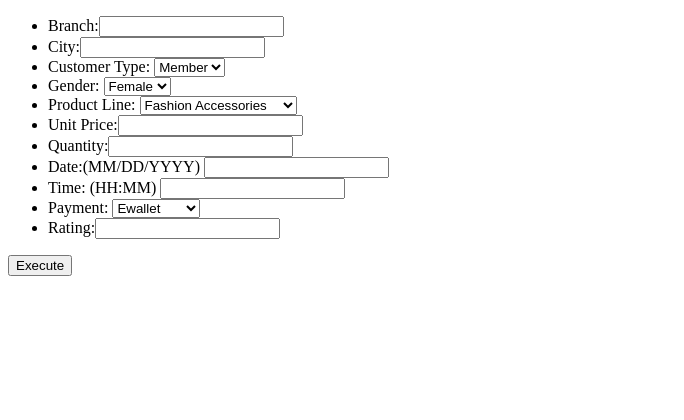
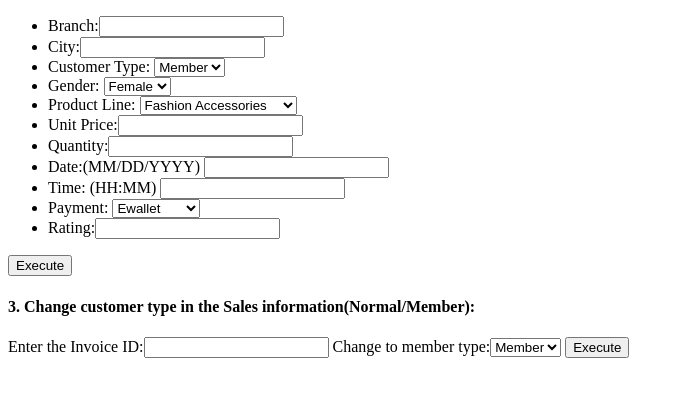
Before and after one commit to manasabalaji221/SupermarketSales, a Flask app: page / in a window 1280 px wide. Shown: the part 385-805 px from the top of the page, without its empty margins (0-684 px from the left). Before the commit the page ends 661 px from the top, so only its background shows below. Run offline with Flask 2, Linux system fonts and the light colour scheme.

Commit message:
Update data

```diff
--- a/app.py
+++ b/app.py
@@ -72,6 +72,60 @@ def insert1():
     cur.execute(insert1, (id, branch, city, ctype, gender, prod, unit, quantity, tax, total, date, time, pay, cogs, gmp, gi, rating))
     return render_template('insert_data.html')
 
+@app.route('/changemem', methods=['GET'])
+def changemem():
+    print("new function")
+    ii = str(request.args['ii'])
+    ctype1 = request.args['ctype1']
+    print(ctype1, ii)
+    select2 = "select * from supermarket_sales where convert(varchar,[Invoice ID]) = ?"
+    cur = conn.cursor()
+    cur.execute(select2, ii)
+    rows = cur.fetchall()
+    print(rows)
+    if (len(rows) == 0):
+        return render_template('update_data.html', data="Cannot Update query since invoice number was not found.")
+
+    insert1 = "insert into supermarket_sales ( [Invoice ID], Branch, City, [Customer type], Gender, [Product line], [Unit price], Quantity, [Tax 5%], Total, Date, Time, Payment, cogs, [gross margin percentage], [gross income], Rating ) values ( ?,?,?,?,?,?,?,?,?,?,?,?,?,?,?,?,? )"
+    cur3 = conn.cursor()
+    cur3.execute(insert1, (rows[0][0], rows[0][1], rows[0][2], ctype1, rows[0][4], rows[0][5], rows[0][6], rows[0][7], rows[0][8], rows[0][9], rows[0][10], rows[0][11], rows[0][12], rows[0][13], rows[0][14], rows[0][15], rows[0][16]))
+    # update1 = "update supermarket_sales set [Customer type] = ? where convert(varchar,[Invoice ID])= ?"
+    # # and convert(varchar, Date)>= ?"
+    #
+    # # row = cursor.fetchone()
+    # cur5 = conn.cursor()
+    # cur5.execute(update1, (ctype1, ii))
+
+    # delete1 = "delete from supermarket_sales where convert(nvarchar,[Customer type]) != ? and convert(varchar,[Invoice ID])= ?"
+    # cur5 = conn.cursor()
+    # cur5.execute(delete1, (ctype1, ii))
+
+    print("update")
+    return render_template('update_data.html', data="The member information was updated to the given invoice.")
+
+
+# @app.route('/update1', methods=['GET'])
+# def update1():
+#     ii = request.args['ii']
+#     type = request.args['type']
+#     print(type,ii)
+#     select2 = "select * from supermarket_sales where [Invoice ID]) = ?"
+#     cur = conn.cursor()
+#     cur.execute(select2, (ii))
+#     rows = cur.fetchall()
+#     print(rows)
+#     if(len(rows)==0):
+#         return render_template('update_data.html', data="Cannot Update query since invoice number was not found.")
+#
+#     update1 = "update supermarket_sales set [Customer type] = ? where [Invoice ID]= ?"
+#     # and convert(varchar, Date)>= ?"
+#
+#     # row = cursor.fetchone()
+#     cur5 = conn.cursor()
+#     cur5.execute(update1, (type,ii))
+#     # print(cur)
+#     return render_template('update_data.html', data="The member information was updated to the given invoice.")
+#
 
 
 if __name__ == '__main__':
--- a/templates/date_range.html
+++ b/templates/date_range.html
@@ -5,12 +5,18 @@
     <title>J&SE1 Practical</title>
 </head>
 <body>
+{% if rows|length > 0 %}
 <h2> The sales that occurred on the date: {{date1}}</h2>
 <ul>
     <b>(Invoice ID, Branch, City, Customer Type, Gender, Product Line, Unit Price, Quantity, Tax 5%, Total)</b>
     {% for item in rows %}
     <li>{{item}}</li>
     {% endfor %}
+
 </ul>
+{%else %}
+<h2>Please enter a valid Date in which the transaction occurred.</h2>
+{% endif %}
+
 </body>
 </html>
--- a/templates/index.html
+++ b/templates/index.html
@@ -63,5 +63,23 @@
     <input type="submit" value="Execute">
 </form>
 
+<!--Update information in database-->
+<h4>3. Change customer type in the Sales information(Normal/Member): </h4>
+<form action="/changemem" method="get">
+    Enter the Invoice ID:<input type="text" name="ii" method="get" >
+    Change to member type:<select id="ctype1" name="ctype1" method="get">
+        <option value="Member">Member</option>
+        <option value="Normal">Normal</option>
+        </select>
+    <input type="submit" value="Execute">
+</form>
+
+
+<br>
+<br>
+<br>
+
+
+
 </body>
 </html>
```
Also changed, not shown: templates/update_data.html (added, +10 -0 lines).
